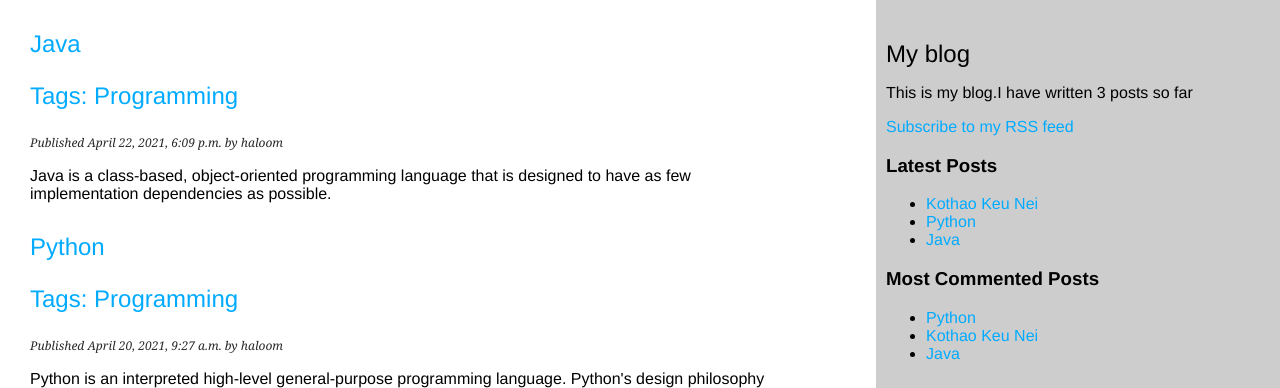
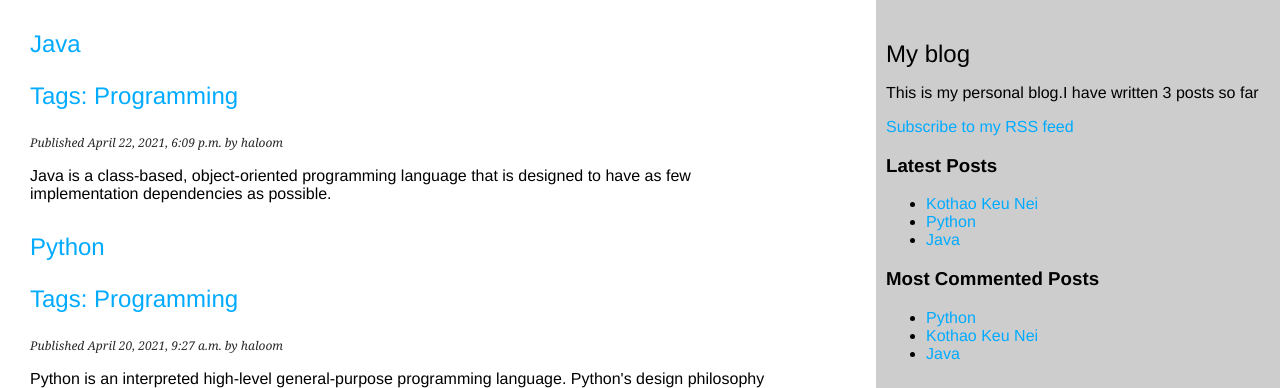
Before and after one commit to cspartho/personalblog, a Django app: page /blog/ in a window 1280 px wide. Shown: the top 388 px of the page. Run offline with Django 3.2, Linux system fonts and the light colour scheme; data comes from the database, SQL or seed files in the repository; parts of the project's set-up code (start-up, migrations or seed data) failed here and were passed over.

Commit message:
Change a line in base file

```diff
--- a/blog/templates/blog/base.html
+++ b/blog/templates/blog/base.html
@@ -16,7 +16,7 @@
   </div>
   <div id="sidebar">
     <h2>My blog</h2>
-    <p>This is my blog.I have written {% total_posts %} posts so far </p>
+    <p>This is my personal blog.I have written {% total_posts %} posts so far </p>
     <p>
       <a href="{% url "blog:post_feed" %}">Subscribe to my RSS feed</a>
       </p>
```
